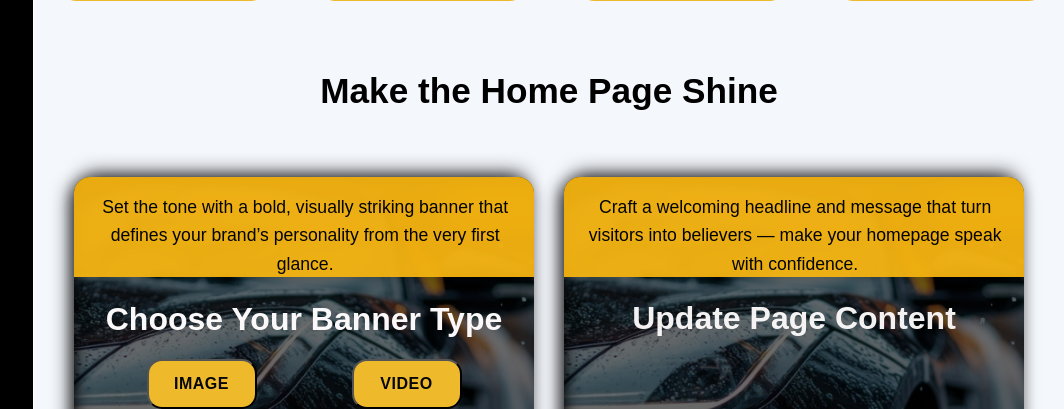
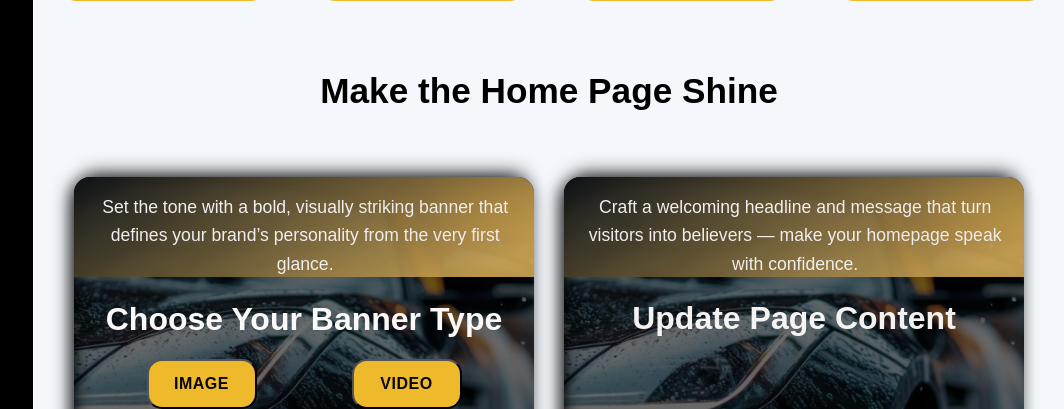
Before and after one commit to krishnapriyasnair9/Admin_Dashboard, a Django app: page /home/ in a window 1280 px wide. Shown: the part 383-792 px from the top of the page, without its empty margins (216-1280 px from the left). Run offline with Django 5.2, Linux system fonts and the light colour scheme; a user stored in the database is signed in; data comes from the database, SQL or seed files in the repository; both versions use the stored data as it was after the commit.

Commit message:
Updated CSS: added shadow and overlay effects to cards

```diff
--- a/adminpanel/managerpanel/static/css/dashboard.css
+++ b/adminpanel/managerpanel/static/css/dashboard.css
@@ -347,7 +347,7 @@ body {
   }
 }
 .topbar {
-  height: 65px;
+  height: 50px;
   background: transparent;
 
   display: flex;
--- a/adminpanel/managerpanel/static/css/pages.css
+++ b/adminpanel/managerpanel/static/css/pages.css
@@ -540,14 +540,16 @@
   margin: -25px -20px 23px -25px; /* pull outside parent padding */
   text-align: center;
   font-size: 1.1rem;
-  color: black;
+  color: rgb(250, 247, 247);
   opacity: 0.95;
   line-height: 1.6;
-  background: rgb(245, 180, 16);
+
   padding: 16px 20px;
   border-radius: 0; /* remove rounding that might show side background */
   box-shadow: 0 4px 10px rgba(0, 0, 0, 0.1);
   height: 100px;
+  background: linear-gradient(150deg, var(--gold) 0%, var(--sidebar-dark) 0%, var(--gold) 90%);
+
 }
 
 
```
Also changed, not shown: adminpanel/db.sqlite3.
